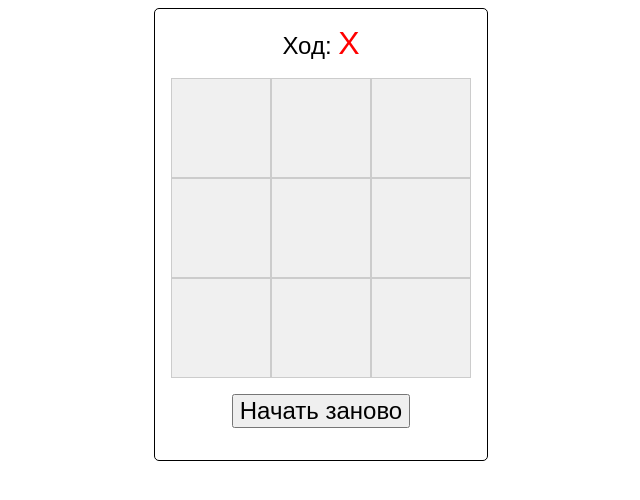
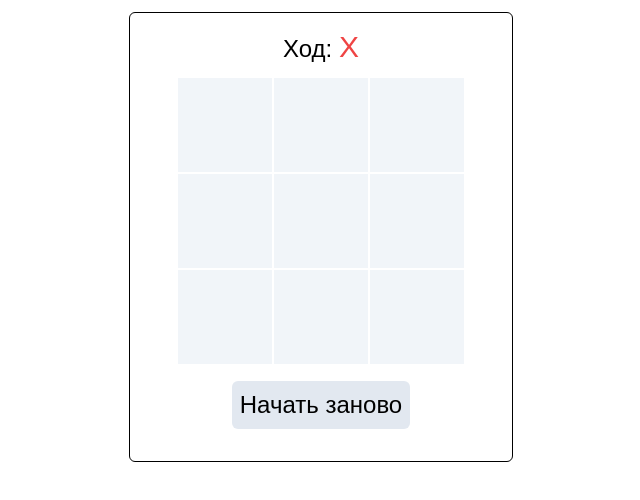
Before and after one commit to TheLisdan/tik-tak-toe-online, a Next.js app: page / in a window 1280 px wide. Shown: the top 500 px of the page, without its empty margins (319-959 px from the left). Built offline with nearby package versions, Linux system fonts and the light colour scheme.

Commit message:
Tailwind connection

```diff
--- /dev/null
+++ b/components/game/game-board.jsx
@@ -0,0 +1,16 @@
+import { GameCell } from './game-cell';
+
+export function GameBoard({ cells, winnerSequence, handleCellClick }) {
+    return (
+        <div className="grid grid-rows-3 grid-cols-3 mb-4">
+            {cells.map((symbol, index) => (
+                <GameCell
+                    key={index}
+                    symbol={symbol}
+                    isWinner={winnerSequence && winnerSequence?.includes(index)}
+                    onClick={() => handleCellClick(index)}
+                />
+            ))}
+        </div>
+    );
+}
--- a/components/game/game-cell.jsx
+++ b/components/game/game-cell.jsx
@@ -1,12 +1,17 @@
-import styles from './game.module.css';
 import { GameSymbol } from './game-symbol';
+import { clsx } from 'clsx';
 
 export function GameCell({ index, symbol, onClick, isWinner }) {
     return <button
         title="Кликните, чтобы сделать ход"
         key={index}
         type="button"
-        className={`${styles['cell']} ${isWinner ? styles['cell-winner'] : ''}`}
+        className={clsx(
+            'flex justify-center items-center w-24 h-24 text-3x border border-white cursor-pointer',
+            {
+                'bg-red-100': isWinner,
+                'bg-slate-100': !isWinner,
+            })}
         onClick={onClick}
     >
         <GameSymbol symbol={symbol} />
--- a/components/game/game-info.jsx
+++ b/components/game/game-info.jsx
@@ -1,10 +1,11 @@
-import styles from './game.module.css';
 import { GameSymbol } from './game-symbol';
 
 export function GameInfo({ winnerSymbol, currentStep, isDraw }) {
+    const infoStyles = "mb-4 text-2xl h-8";
+
     if (isDraw) {
         return (
-            <div className={styles["game-info"]}>
+            <div className={infoStyles}>
                 Ничья
             </div>
         );
@@ -12,14 +13,14 @@ export function GameInfo({ winnerSymbol, currentStep, isDraw }) {
 
     else if (winnerSymbol) {
         return (
-            <div className={styles["game-info"]}>
+            <div className={infoStyles}>
                 Победитель: <GameSymbol symbol={winnerSymbol} />
             </div>
         );
     }
 
     return (
-        <div className={styles["game-info"]}>
+        <div className={infoStyles}>
             Ход: <GameSymbol symbol={currentStep} />
         </div>
     );
--- a/components/game/game-symbol.jsx
+++ b/components/game/game-symbol.jsx
@@ -1,12 +1,11 @@
-import styles from './game.module.css';
 import { SYMBOL_X, SYMBOL_O } from './constants';
 
 export function GameSymbol({ symbol }) {
     const getSymbolClassName = (symbol) => {
-        if (symbol === SYMBOL_X) return styles['symbol-x'];
-        else if (symbol === SYMBOL_O) return styles['symbol-o'];
+        if (symbol === SYMBOL_X) return "text-red-500";
+        else if (symbol === SYMBOL_O) return "text-blue-500";
         return '';
     };
 
-    return <span className={`${styles["symbol"]} ${getSymbolClassName(symbol)}`}>{symbol}</span>;
+    return <span className={`text-3xl ${getSymbolClassName(symbol)}`}>{symbol}</span>;
 }
--- a/components/game/game.jsx
+++ b/components/game/game.jsx
@@ -1,7 +1,7 @@
 import { useGameState } from "./use-game-state";
-import { GameCell } from "./game-cell";
 import { GameInfo } from "./game-info";
-import styles from "./game.module.css";
+import { GameBoard } from "./game-board";
+import { ResetButton } from "./reset-button";
 
 export function Game() {
     const {
@@ -15,25 +15,16 @@ export function Game() {
     } = useGameState();
 
     return (
-        <div className={styles["game"]}>
+        <div className="flex flex-col self-center items-center w-96 p-4 font-['Arial'] border border-black rounded-md mx-auto mt-3">
             <GameInfo
                 winnerSymbol={winnerSymbol}
                 currentStep={currentStep}
                 isDraw={isDraw}
             />
 
-            <div className={styles["game-board"]}>
-                {cells.map((symbol, index) => (
-                    <GameCell
-                        key={index}
-                        symbol={symbol}
-                        isWinner={winnerSequence && winnerSequence?.includes(index)}
-                        onClick={() => handleCellClick(index)}
-                    />
-                ))}
-            </div>
+            <GameBoard cells={cells} winnerSequence={winnerSequence} handleCellClick={handleCellClick} />
 
-            <button type="button" onClick={handleRestart} className={styles["restart-button"]}>Начать заново</button>
+            <ResetButton onClick={handleRestart} />
         </div>
     );
 }
--- a/components/game/game.module.css
+++ /dev/null
@@ -1,57 +0,0 @@
-.game {
-    display: flex;
-    flex-direction: column;
-    align-self: center;
-    align-items: center;
-    width: 300px;
-    margin: auto;
-    padding: 1rem;
-    font-family: Arial, sans-serif;
-    border: 1px solid #000000;
-    border-radius: 5px;
-}
-
-.restart-button {
-    font-size: 24px;
-    margin-bottom: 1rem;
-}
-
-.game-info {
-    margin-bottom: 1rem;
-    font-size: 24px;
-}
-
-.game-board {
-    display: grid;
-    grid-template-rows: repeat(3, 1fr);
-    grid-template-columns: repeat(3, 1fr);
-    margin-bottom: 1rem;
-}
-
-.cell {
-    display: flex;
-    justify-content: center;
-    align-items: center;
-    width: 100px;
-    height: 100px;
-    font-size: 2rem;
-    background-color: #f0f0f0;
-    border: 1px solid #ccc;
-    cursor: pointer;
-}
-
-.cell-winner {
-    background-color: #F6FBE4;
-}
-
-.symbol {
-    font-size: 2rem;
-}
-
-.symbol-x {
-    color: #f00;
-}
-
-.symbol-o {
-    color: #00f;
-}
--- /dev/null
+++ b/components/game/reset-button.jsx
@@ -0,0 +1,5 @@
+export function ResetButton({ onClick }) {
+    return (
+        <button type="button" onClick={onClick} className="text-2xl mb-4 bg-slate-200 p-2 rounded-md">Начать заново</button>
+    );
+}
--- a/package.json
+++ b/package.json
@@ -10,8 +10,14 @@
   "license": "ISC",
   "description": "",
   "dependencies": {
+    "clsx": "^2.1.1",
     "next": "^14.2.5",
     "react": "^18.3.1",
     "react-dom": "^18.3.1"
+  },
+  "devDependencies": {
+    "autoprefixer": "^10.4.19",
+    "postcss": "^8.4.40",
+    "tailwindcss": "^3.4.7"
   }
 }
--- /dev/null
+++ b/pages/_app.jsx
@@ -0,0 +1,5 @@
+import '../styles/globals.css';
+
+export default function App({Component, pageProps}) {
+    return <Component {...pageProps} />;
+}
--- /dev/null
+++ b/postcss.config.js
@@ -0,0 +1,6 @@
+module.exports = {
+  plugins: {
+    tailwindcss: {},
+    autoprefixer: {},
+  },
+}
--- /dev/null
+++ b/styles/globals.css
@@ -0,0 +1,3 @@
+@tailwind base;
+@tailwind components;
+@tailwind utilities;
--- /dev/null
+++ b/tailwind.config.js
@@ -0,0 +1,16 @@
+/** @type {import('tailwindcss').Config} */
+module.exports = {
+  content: [
+    "./app/**/*.{js,ts,jsx,tsx,mdx}",
+    "./pages/**/*.{js,ts,jsx,tsx,mdx}",
+    "./components/**/*.{js,ts,jsx,tsx,mdx}",
+
+    // Or if using `src` directory:
+    "./src/**/*.{js,ts,jsx,tsx,mdx}",
+  ],
+  theme: {
+    extend: {
+    },
+  },
+  plugins: [],
+}
```
Also changed, not shown: 1 other file (tests, documents, lock files or other folders).
